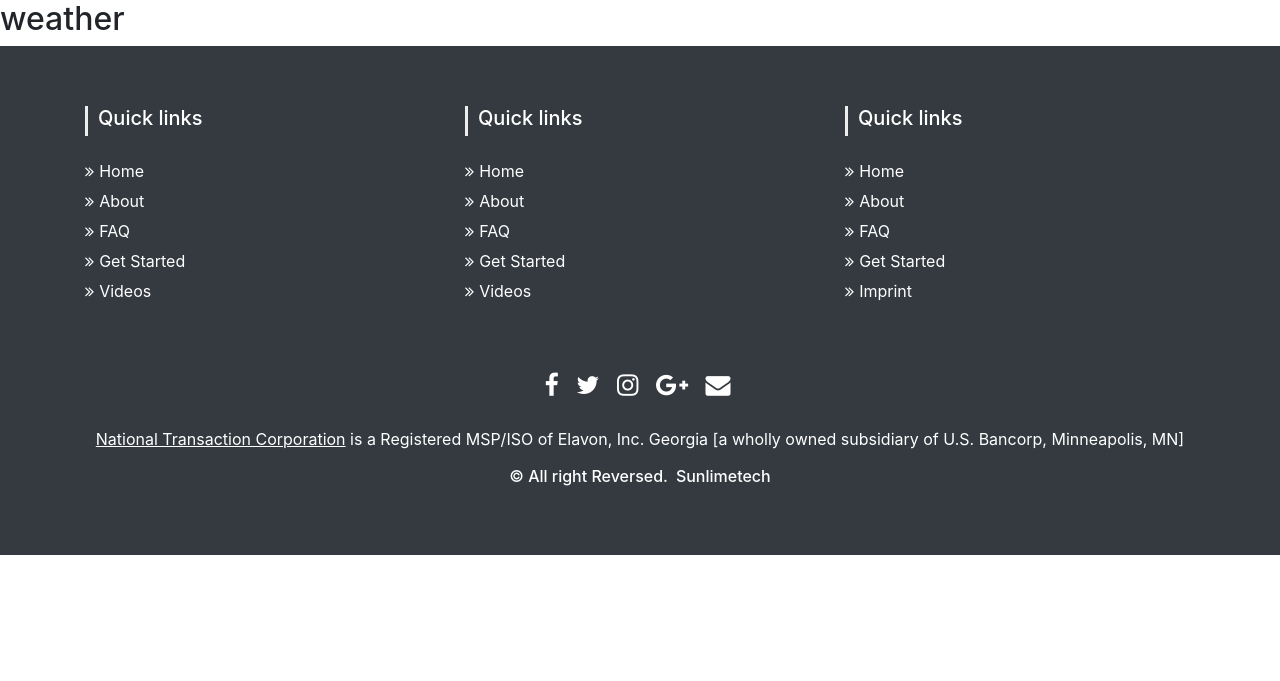
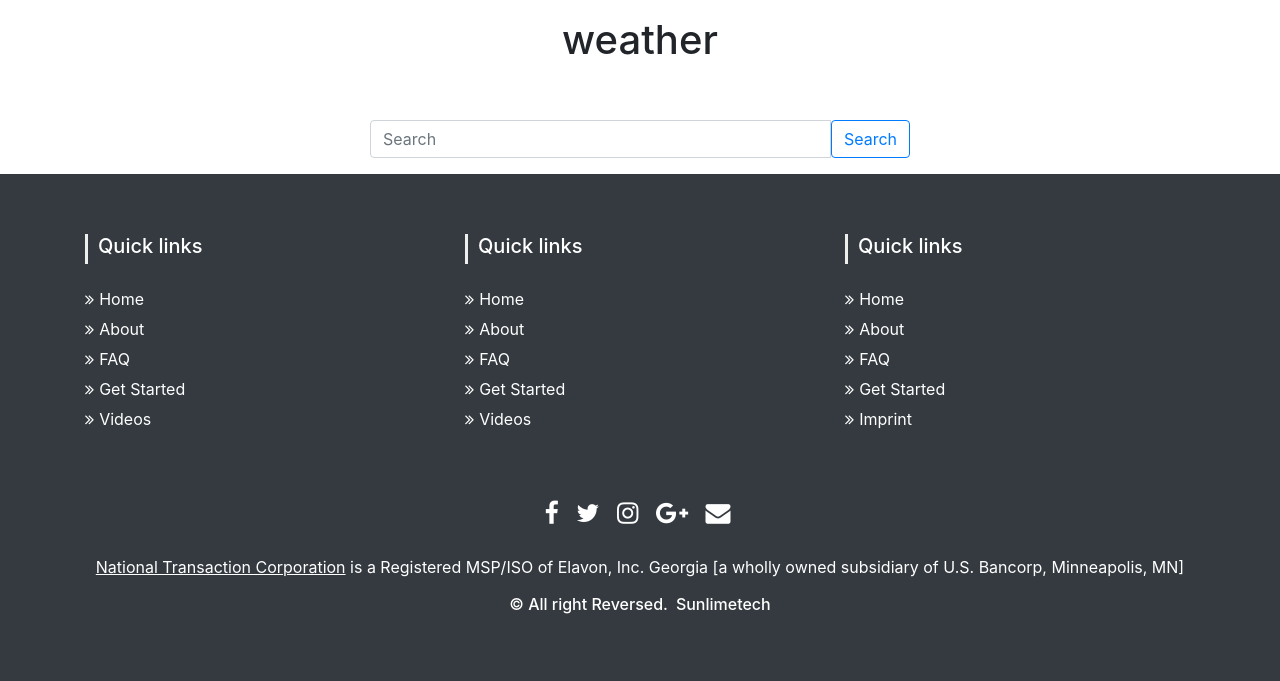
Before and after one commit to Muhammad-Akhlaq/Disaster-Assistant-System, a Django app: page /weather/ in a window 1280 px wide. Shown: the part 56-737 px from the top of the page. Run offline with Django 3.2, Linux system fonts and the light colour scheme; some libraries are stand-ins or nearby versions.

Commit message:
weather api added

```diff
--- a/DAS/fyp/views.py
+++ b/DAS/fyp/views.py
@@ -4,8 +4,8 @@ from django.contrib import messages
 from django.contrib.auth import authenticate,login,logout
 from django.contrib.auth.models import User
 import math
-
-
+import json
+import urllib.request
 # Create your views here.
 
 def home(request):
@@ -39,8 +39,34 @@ def events(request):
 
 
 def weather(request):
+    if request.method == 'POST':
+        city = request.POST['city']
+        ''' api key might be expired use your own api_key
+            place api_key in place of appid ="your_api_key_here "  '''
 
-    return render(request, 'weather.html')
+        # source contain JSON data from API
+
+        source = urllib.request.urlopen(
+            'http://api.openweathermap.org/data/2.5/weather?q='+ city +'&appid=f0b7bbd617bd589d478db5cfb6a08685').read()
+
+        # converting JSON data to a dictionary
+        list_of_data = json.loads(source)
+
+        # data for variable list_of_data
+        data = {
+            "country_code": str(list_of_data['sys']['country']),
+            "coordinate": str(list_of_data['coord']['lon']) + ' '
+                        + str(list_of_data['coord']['lat']),
+            "temp": str(list_of_data['main']['temp']) + 'k',
+            "pressure": str(list_of_data['main']['pressure']),
+            "humidity": str(list_of_data['main']['humidity']),
+            "Description": str(list_of_data['weather'][0]['description']),
+        }
+        print(data)
+    else:
+        data ={}
+
+    return render(request, 'weather.html',data)
 
 
 
--- a/DAS/templates/weather.html
+++ b/DAS/templates/weather.html
@@ -8,11 +8,34 @@ Weather
 
 
 
-    <div class="abc">
-        <h2> weather </h2>
-
+<div class="container my-3">
+    <h1 class="text-center">weather</h1>
+  <br />
+  <br />
+  <div class="row justify-content-center">
+    <form method="post" class="col-md-6 col-md-offset-3">
+      {% csrf_token %}
+      <div class="input-group text-center">
+        <input type="text" class="form-control" name="city" placeholder="Search">
+        <div class="input-group-btn">
+            <button class="btn btn-outline-primary my-2 my-sm-0" type="submit">Search</button>
+        </div>
+    </form>
+        </div>
     </div>
-
+  <div class="row justify-content-center">
+    {% if country_code and coordinate and temp and pressure and humidity %}
+    <div class="col-md-6 col-md-offset-3">
+      <h3>country code : {{country_code}}</h1>
+        <h5>coordinate : {{coordinate}}</h5>
+        <h5>temp : {{temp}}</h5>
+        <h5>pressure : {{pressure}} </h5>
+        <h5>humidity : {{humidity}}</h5>
+        <h5>Description : {{Description}}</h5>
+    </div>
+    {% endif %}
+  </div>
+</div>
 
 
 
```
